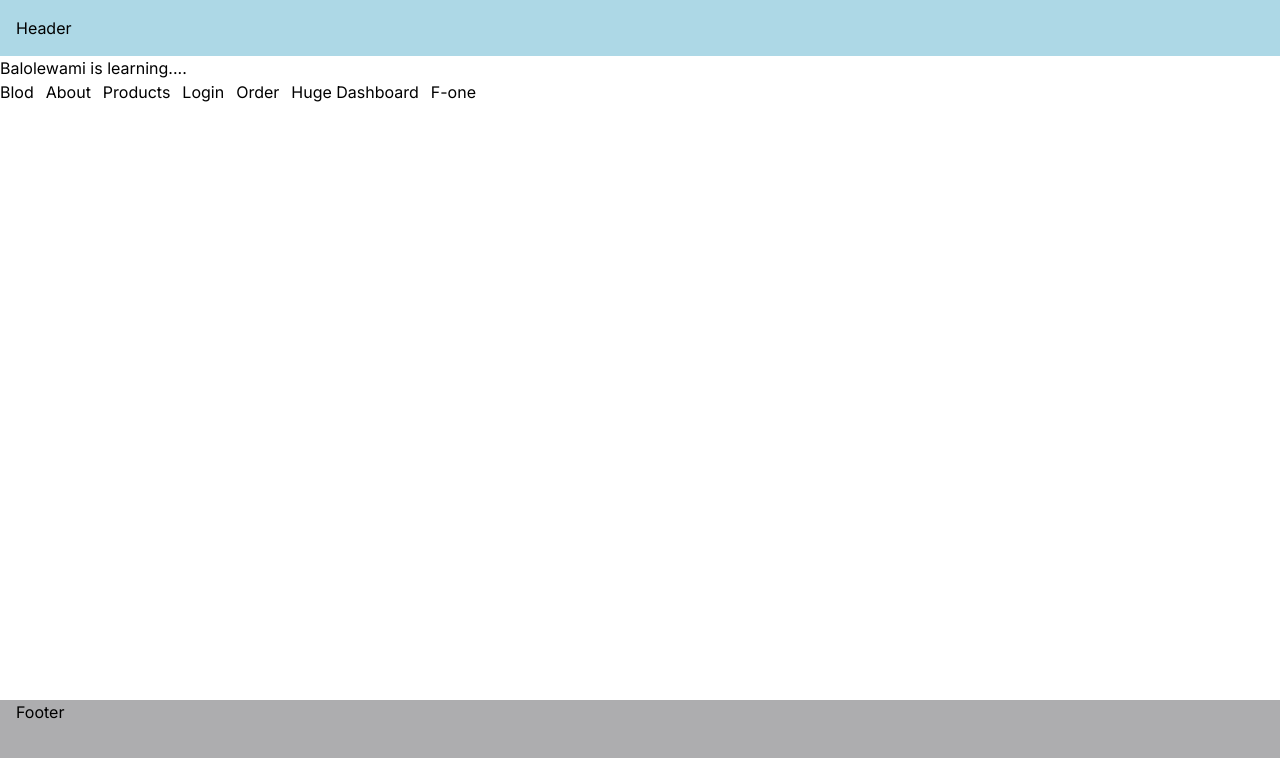
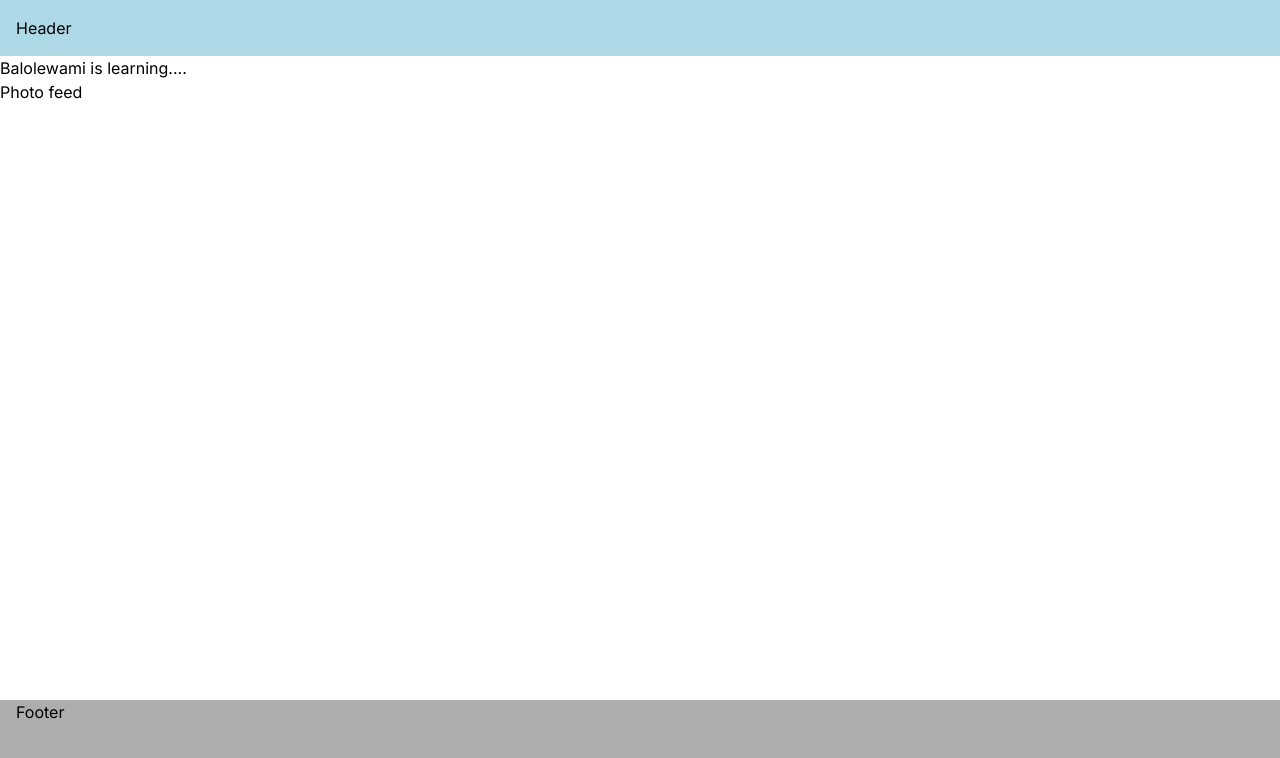
Before and after one commit to tchasinga/mastering-next, a Next.js app: page / in a window 1280 px wide. Shown: the top 758 px of the page. Built offline with nearby package versions, Linux system fonts and the light colour scheme.

Commit message:
New code is added

```diff
--- a/src/app/page.tsx
+++ b/src/app/page.tsx
@@ -6,13 +6,7 @@ export default function Home() {
       <h1>Balolewami is learning....</h1>
 
       <div className="flex gap-3 ">
-        <Link href='./blog'>Blod</Link>
-        <Link href='./about'>About</Link>
-        <Link href='./products'>Products</Link>
-        <Link href='./login'>Login</Link>
-        <Link href='./order-product'>Order</Link>
-        <Link href='./complex-dashboard'>Huge Dashboard</Link>
-        <Link href='./f1'>F-one</Link>
+        <Link href='./photo-feed'>Photo feed</Link>
       </div>
     </main>
   )
```
